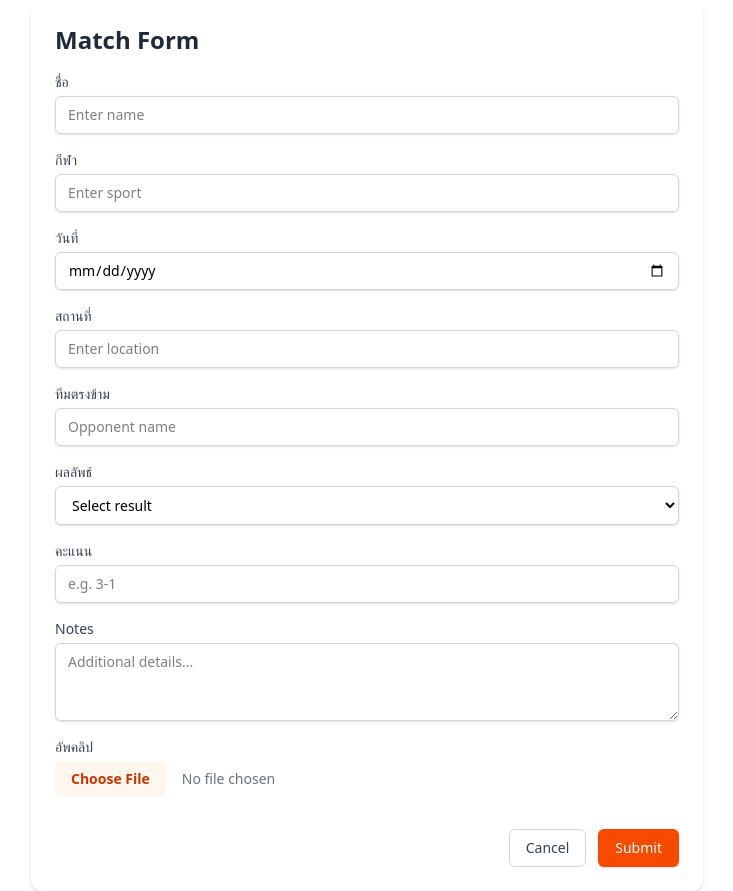
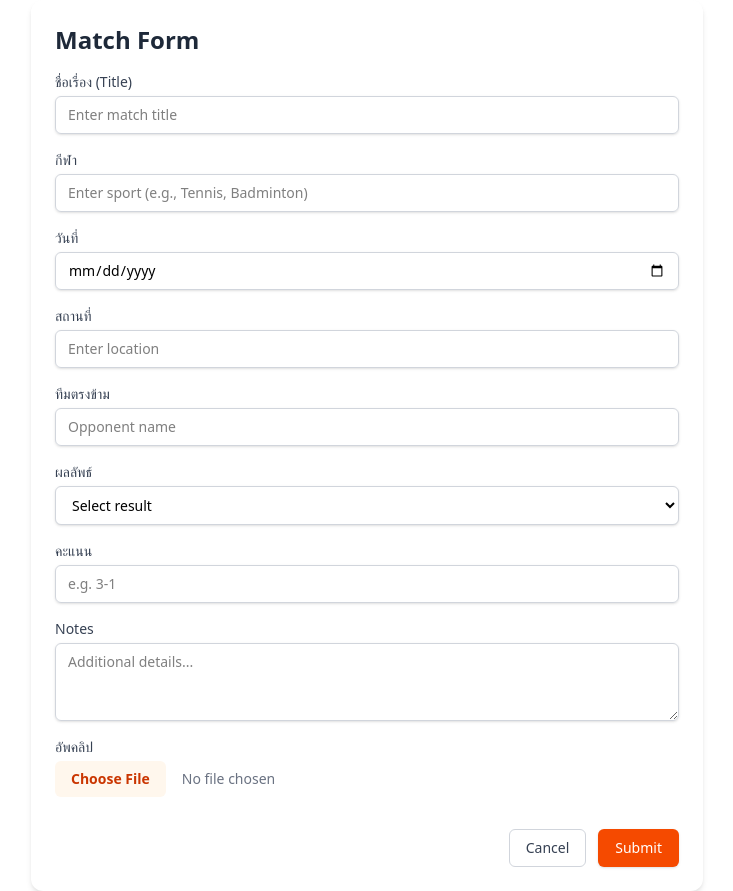
Before and after one commit to PitchayutTP/MyMatchHistory, a Vue app: page /upload in a window 1280 px wide. Shown: the whole page, without its empty margins (273-1006 px from the left). Built offline with nearby package versions, Linux system fonts and the light colour scheme.

Commit message:
Update Upload.vue

```diff
--- a/src/pages/Upload.vue
+++ b/src/pages/Upload.vue
@@ -3,18 +3,19 @@
         <h2 class="text-2xl font-bold text-gray-800 mb-4">Match Form</h2>
 
         <form @submit.prevent="handleSubmit" class="space-y-4">
+
             <div>
-                <label for="user_id" class="block text-sm font-medium text-gray-700">ชื่อ</label>
-                <input id="user_id" v-model.number="form.user_id" type="text"
+                <label for="title" class="block text-sm font-medium text-gray-700">ชื่อเรื่อง (Title)</label>
+                <input id="title" v-model="form.title" type="text"
                     class="mt-1 block w-full px-3 py-2 border border-gray-300 rounded-md shadow-sm focus:outline-none focus:ring-orange-500 focus:border-orange-500 sm:text-sm"
-                    placeholder="Enter name" />
+                    placeholder="Enter match title" />
             </div>
 
             <div>
                 <label for="sport_id" class="block text-sm font-medium text-gray-700">กีฬา</label>
-                <input id="sport_id" v-model.number="form.sport_id" type="text"
+                <input id="sport_id" v-model="form.sport_id" type="text"
                     class="mt-1 block w-full px-3 py-2 border border-gray-300 rounded-md shadow-sm focus:outline-none focus:ring-orange-500 focus:border-orange-500 sm:text-sm"
-                    placeholder="Enter sport" />
+                    placeholder="Enter sport (e.g., Tennis, Badminton)" />
             </div>
 
             <div>
@@ -84,15 +85,16 @@
 
 <script setup>
 import { reactive, ref } from "vue";
-import { useRouter } from "vue-router"; // ⭐️ เพิ่ม useRouter
+import { useRouter } from "vue-router";
 import axios from "axios";
 
 const fileInput = ref(null);
 const emit = defineEmits(["uploaded", "close"]);
-const router = useRouter(); // ⭐️ เพิ่ม useRouter
+const router = useRouter();
 
 const getInitialState = () => ({
     user_id: localStorage.getItem("userId") || null, // ⭐️ ดึง userId ที่เก็บไว้
+    title: "", // ⭐️ 2. เพิ่ม Title
     sport_id: null,
     match_date: "",
     location: "",
@@ -114,7 +116,7 @@ function handleFileChange(event) {
     }
 }
 
-// ⭐️ ฟังก์ชันช่วยสร้าง Header
+// (ฟังก์ชัน getAuthHeaders เหมือนเดิม)
 const getAuthHeaders = (contentType = 'application/json') => {
     const token = localStorage.getItem("authToken");
     if (!token) {
@@ -127,10 +129,15 @@ const getAuthHeaders = (contentType = 'application/json') => {
     };
 };
 
-// ⭐️ แก้ไข handleSubmit ทั้งหมด
+// ⭐️ แก้ไข handleSubmit
 async function handleSubmit() {
     if (!form.clip) {
         alert("Please select a video file.");
+        return;
+    }
+    // ⭐️ 3. เพิ่มการตรวจสอบ Title
+    if (!form.title) {
+        alert("Please enter a Title.");
         return;
     }
 
@@ -151,14 +158,14 @@ async function handleSubmit() {
 
         const { uploadURL, videoUrl } = presignedResponse.data;
 
-        // ----- 2. อัปโหลดไฟล์ไป S3 โดยตรง (ไม่ใช่ไปที่ Backend) -----
+        // ----- 2. อัปโหลดไฟล์ไป S3 โดยตรง -----
         await axios.put(uploadURL, form.clip, {
             headers: { 'Content-Type': form.clip.type }
         });
 
         // ----- 3. บันทึกข้อมูล (JSON) ลง DB ผ่าน Backend -----
         const videoData = {
-            user_id: form.user_id, // คุณอาจต้องเปลี่ยนเป็น User ID ที่ล็อกอินอยู่
+            user_id: form.user_id, // (ดึงมาจาก localStorage)
             sport_id: form.sport_id,
             match_date: form.match_date,
             location: form.location,
@@ -166,7 +173,10 @@ async function handleSubmit() {
             result: form.result,
             score: form.score,
             notes: form.notes,
-            videoSrc: videoUrl, // <--- นี่คือ URL จาก S3
+            videoSrc: videoUrl,
+            // ⭐️ 4. เพิ่ม Title และ Thumbnail (เพื่อให้ VideoCard ทำงาน) ⭐️
+            title: form.title,
+            thumbnail: "https://via.placeholder.com/320x180.png?text=Processing...", // (Placeholder)
         };
 
         const dbResponse = await axios.post(
@@ -181,7 +191,7 @@ async function handleSubmit() {
         );
 
         alert("Match record saved!");
-        emit("uploaded", dbResponse.data); //
+        emit("uploaded", dbResponse.data);
         resetForm();
 
     } catch (error) {
```
